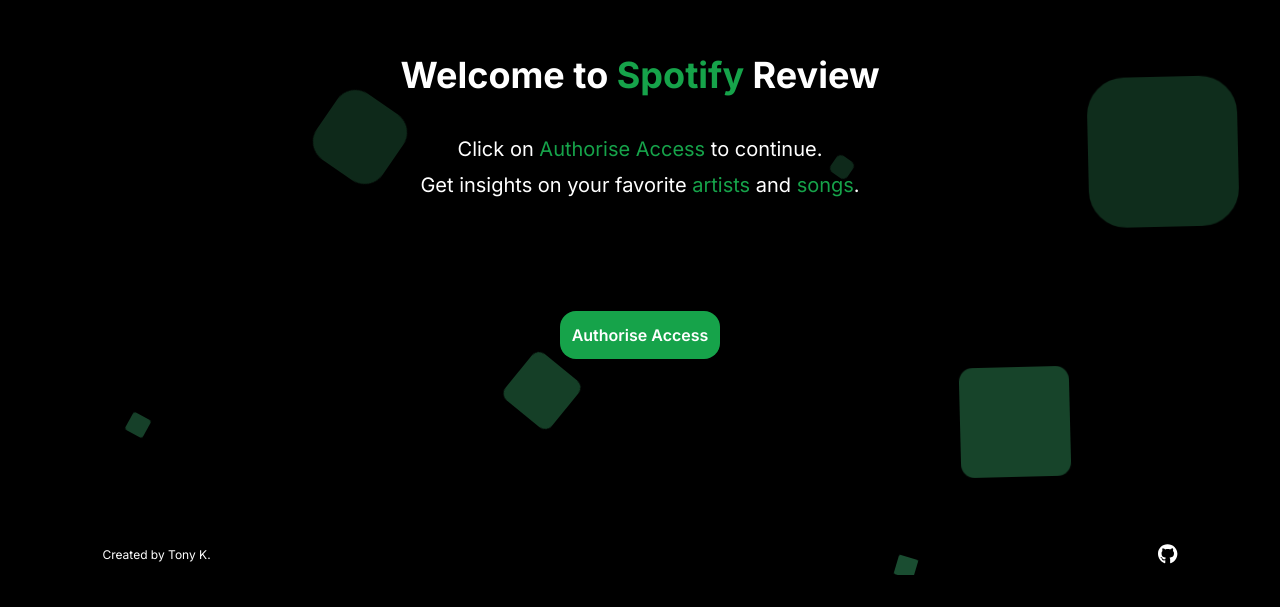
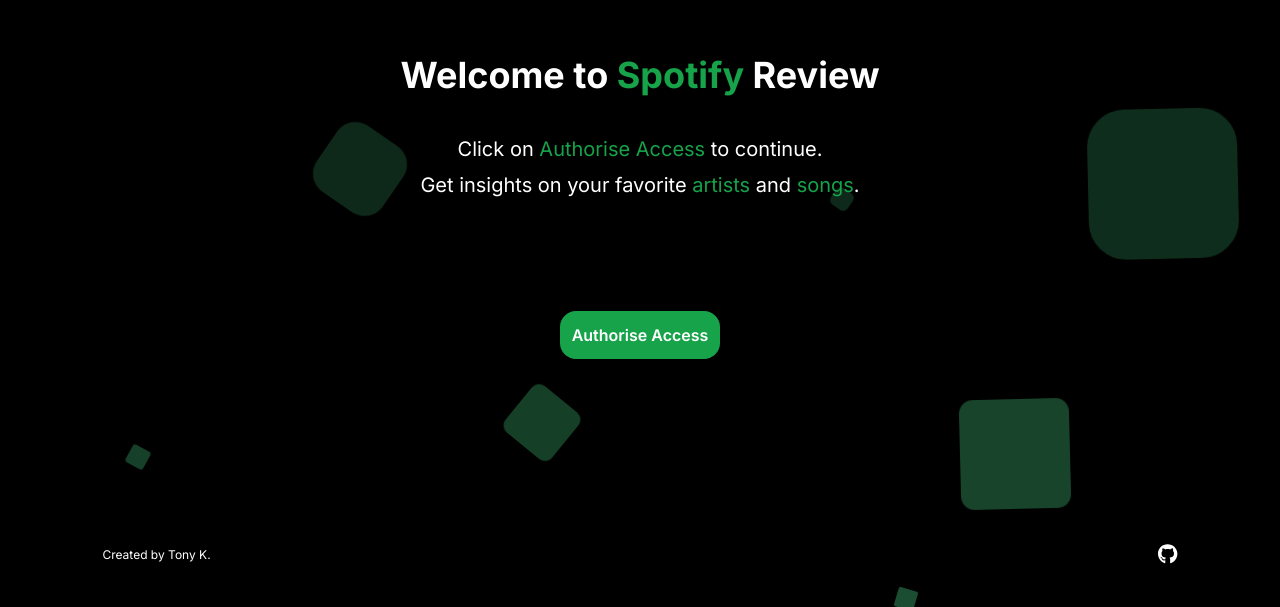
Before and after one commit to TKPending/SpotifyReview, a Next.js app: page / in a window 1280 px wide. Shown: the part 193-800 px from the top of the page. Built offline with nearby package versions, Linux system fonts and the light colour scheme; no server answers.

Commit message:
Background Change

```diff
--- a/src/app/components/AnimationContainer/AnimatedBackground.tsx
+++ b/src/app/components/AnimationContainer/AnimatedBackground.tsx
@@ -1,12 +1,8 @@
 import "@/app/styles/animatedBackgroundStyle.css";
 
-type Props = {
-  children: React.ReactNode;
-}
-
-const AnimatedBackground = ({ children }: Props) => {
+const AnimatedBackground = () => {
   return (
-    <div className="area bg-black">
+    <div className="area">
       <ul className="circles">
         <li></li>
         <li></li>
@@ -19,7 +15,6 @@
         <li></li>
         <li></li>
       </ul>
-      {children}
     </div>
   );
 };
--- a/src/app/globals.css
+++ b/src/app/globals.css
@@ -1,9 +1,3 @@
 @tailwind base;
 @tailwind components;
 @tailwind utilities;
-
-
-body {
-    background-color: black;
-    z-index: -2;
-}
--- a/src/app/layout.tsx
+++ b/src/app/layout.tsx
@@ -19,10 +19,9 @@
   return (
     <html lang="en">
       <body className={`${inter.className} h-screen w-screen max-h-screen max-w-screen overscroll-none`}>
-        <AnimatedBackground>
+          <AnimatedBackground />
           {children}
           <PageFooter />
-        </AnimatedBackground>
       </body>
     </html>
   );
--- a/src/app/styles/animatedBackgroundStyle.css
+++ b/src/app/styles/animatedBackgroundStyle.css
@@ -49,7 +49,6 @@
 */
 .area {
 	background: #000;
-	background: -webkit-linear-gradient(to left, #8f94fb, #4e54c8);
 	width: 100%;
 	height: 100vh;
 	position: absolute;
@@ -61,7 +60,7 @@
 	top: 0;
 	left: 0;
 	width: 100%;
-	height: 96%;
+	height: 100%;
 	overflow: hidden;
 }
 
```
